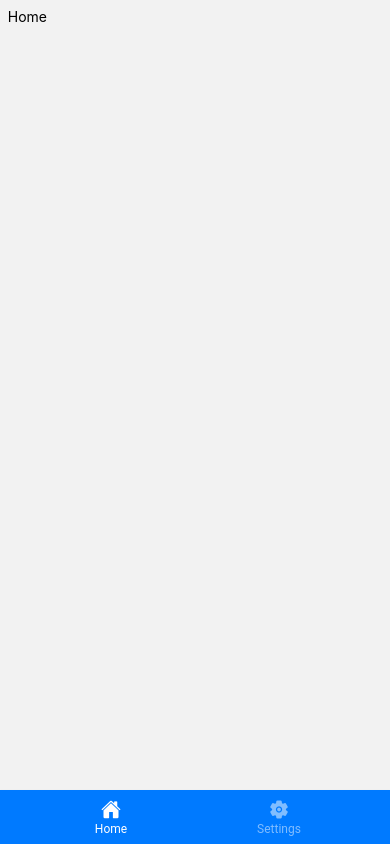
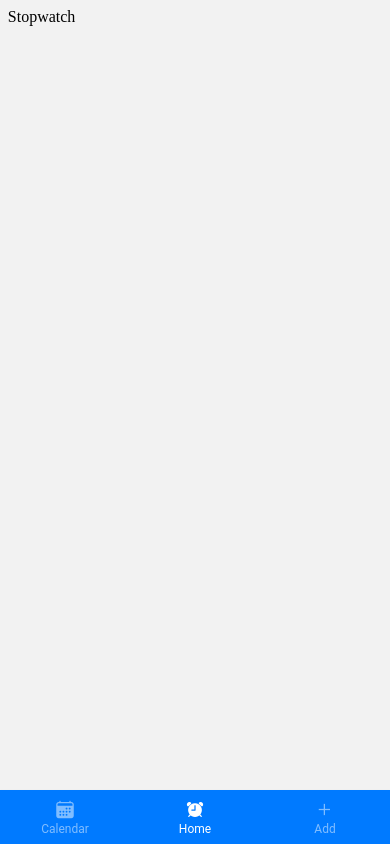
Before and after one commit to malee31/Ready-Set-Go-App, a React Native app: screen /Home in a window 390 px wide. Built offline with nearby package versions, Linux system fonts and the light colour scheme.

Commit message:
Navigation and bare pages set up

```diff
--- a/src/components/Tabs.js
+++ b/src/components/Tabs.js
@@ -2,7 +2,9 @@ import React from "react";
 import { createMaterialBottomTabNavigator } from '@react-navigation/material-bottom-tabs';
 import { NavigationContainer } from '@react-navigation/native';
 import Ionicons from "react-native-vector-icons/Ionicons";
-import Mock from "../pages/MockPage";
+import Calendar from "../pages/Calendar";
+import Stopwatch from "../pages/Stopwatch";
+import Add from "../pages/Add";
 
 const ICON_SIZE = 20;
 
@@ -13,17 +15,24 @@ export function TabNavigator() {
 		<NavigationContainer>
 			<Tab.Navigator>
 				<Tab.Screen
-					name="Home"
-					component={Mock("Home")}
+					name="Calendar"
+					component={Calendar}
 					options={{
-						tabBarIcon: props => (<Ionicons name="home" size={ICON_SIZE} {...props}/>)
+						tabBarIcon: props => (<Ionicons name="calendar" size={ICON_SIZE} {...props}/>)
 					}}
 				/>
 				<Tab.Screen
-					name="Settings"
-					component={Mock("Settings")}
+					name="Home"
+					component={Stopwatch}
 					options={{
-						tabBarIcon: props => (<Ionicons name="settings" size={ICON_SIZE} {...props}/>)
+						tabBarIcon: props => (<Ionicons name="alarm" size={ICON_SIZE} {...props}/>)
+					}}
+				/>
+				<Tab.Screen
+					name="Add"
+					component={Add}
+					options={{
+						tabBarIcon: props => (<Ionicons name="add" size={ICON_SIZE} {...props}/>)
 					}}
 				/>
 			</Tab.Navigator>
--- /dev/null
+++ b/src/pages/Add.js
@@ -0,0 +1,11 @@
+import React from "react";
+import { StyleSheet, View } from "react-native";
+import Screen from "../components/Screen";
+
+export default function Add({navigation}) {
+	return (
+		<Screen>
+			Add
+		</Screen>
+	);
+};
--- a/src/pages/Home.js
+++ b/src/pages/Calendar.js
@@ -2,10 +2,10 @@ import React from "react";
 import { StyleSheet, View } from "react-native";
 import Screen from "../components/Screen";
 
-export default function Home({navigation}) {
-	return () => (
+export default function Calendar({navigation}) {
+	return (
 		<Screen>
-			Homepage
+			Calendar
 		</Screen>
 	);
 };
--- a/src/pages/MockPage.js
+++ /dev/null
@@ -1,13 +0,0 @@
-import React from "react";
-import Screen from "../components/Screen";
-import { Text } from "react-native";
-
-export default function MockPage(content) {
-	return () => (
-		<Screen>
-			<Text>
-				{content}
-			</Text>
-		</Screen>
-	);
-};
--- /dev/null
+++ b/src/pages/Stopwatch.js
@@ -0,0 +1,11 @@
+import React from "react";
+import { StyleSheet, View } from "react-native";
+import Screen from "../components/Screen";
+
+export default function Stopwatch({navigation}) {
+	return (
+		<Screen>
+			Stopwatch
+		</Screen>
+	);
+};
```
